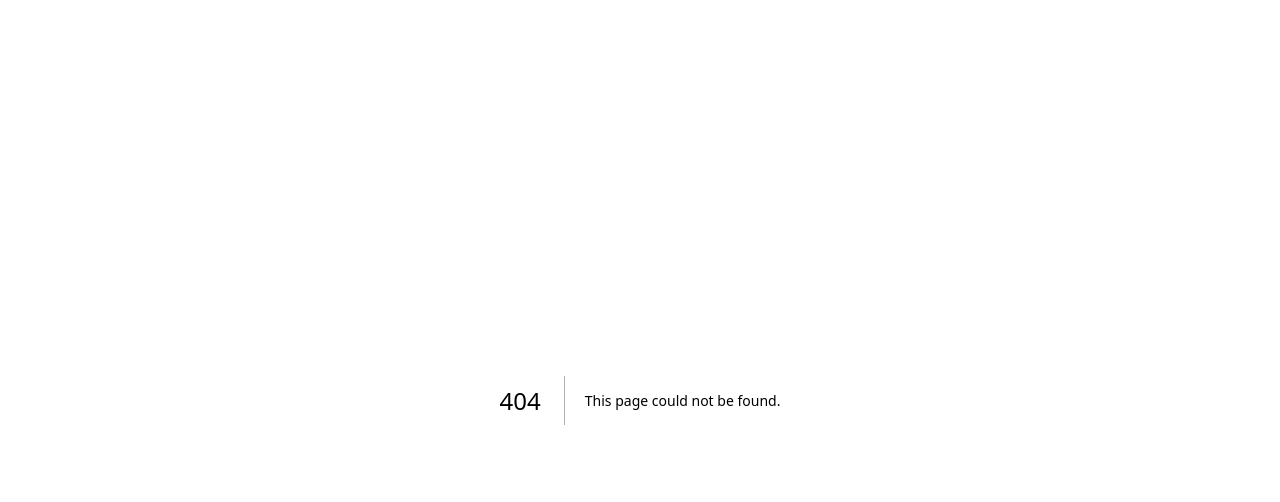
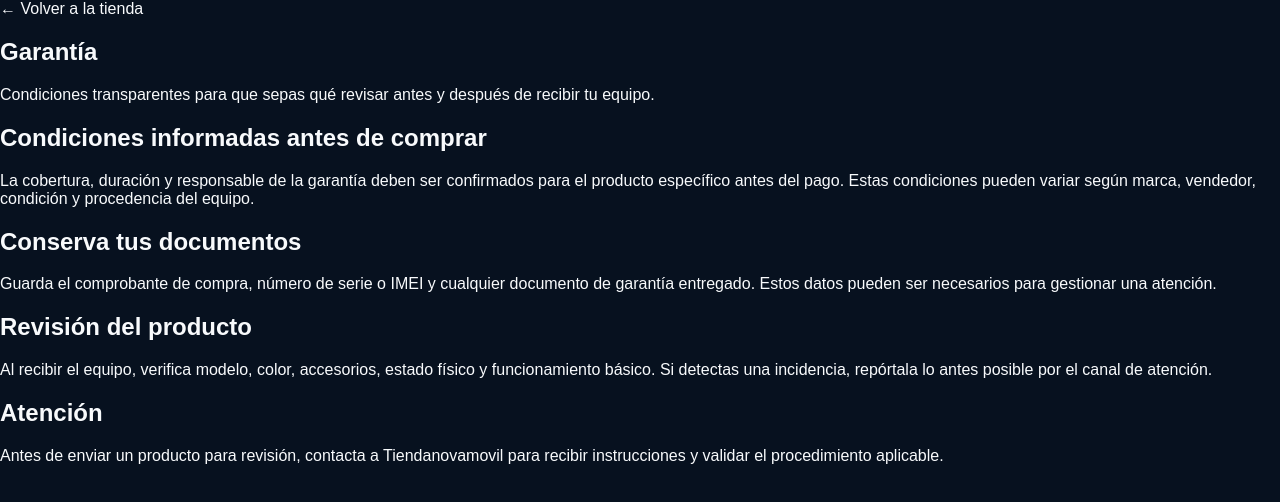
Before and after one commit to smithvr81-cmd/tiendanovamovil, a Next.js app: page /garantia in a window 1280 px wide. Before the commit this address had no page. Shown: the top 502 px of the page. Built offline with nearby package versions, Linux system fonts and the light colour scheme.

Commit message:
Agrega pagina de garantia

```diff
--- /dev/null
+++ b/app/garantia/page.js
@@ -0,0 +1,13 @@
+export const metadata = { title: 'Garantía | Tiendanovamovil' };
+
+export default function GarantiaPage() {
+  return <main className="legalPage">
+    <section className="legalHero"><a href="/">← Volver a la tienda</a><h1>Garantía</h1><p>Condiciones transparentes para que sepas qué revisar antes y después de recibir tu equipo.</p></section>
+    <section className="legalContent">
+      <article className="legalCard"><h2>Condiciones informadas antes de comprar</h2><p>La cobertura, duración y responsable de la garantía deben ser confirmados para el producto específico antes del pago. Estas condiciones pueden variar según marca, vendedor, condición y procedencia del equipo.</p></article>
+      <article className="legalCard"><h2>Conserva tus documentos</h2><p>Guarda el comprobante de compra, número de serie o IMEI y cualquier documento de garantía entregado. Estos datos pueden ser necesarios para gestionar una atención.</p></article>
+      <article className="legalCard"><h2>Revisión del producto</h2><p>Al recibir el equipo, verifica modelo, color, accesorios, estado físico y funcionamiento básico. Si detectas una incidencia, repórtala lo antes posible por el canal de atención.</p></article>
+      <article className="legalCard"><h2>Atención</h2><p>Antes de enviar un producto para revisión, contacta a Tiendanovamovil para recibir instrucciones y validar el procedimiento aplicable.</p></article>
+    </section>
+  </main>;
+}
```
